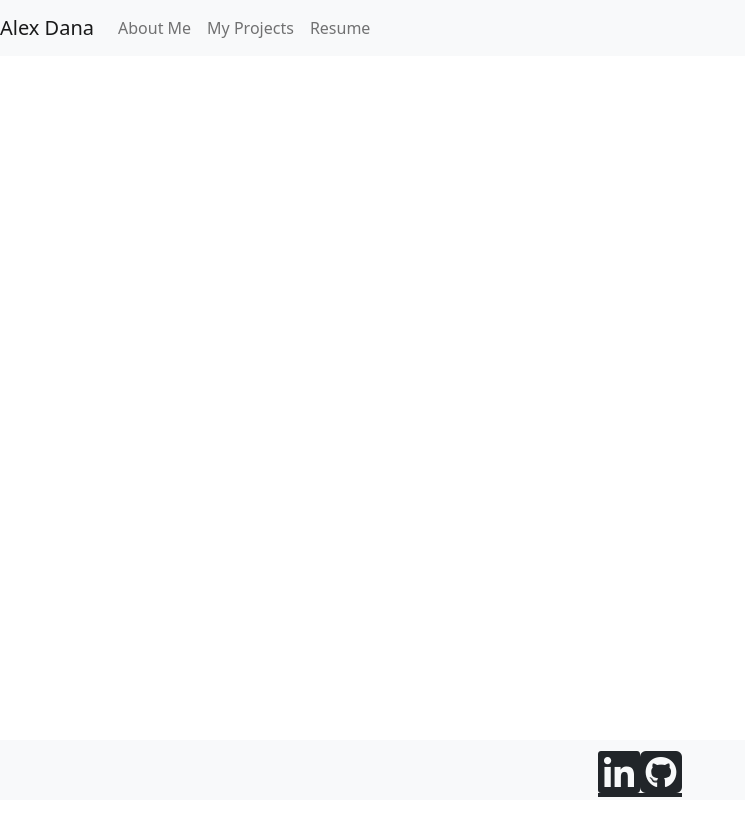
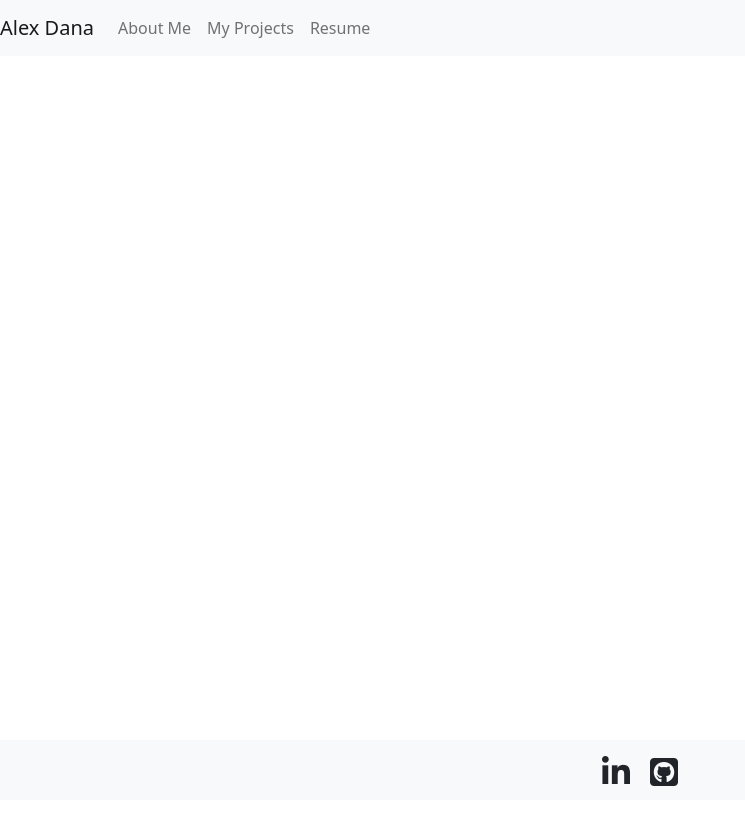
Before and after one commit to cadsdanaa/my-website, an Angular app: page / in a window 1280 px wide. Shown: the whole page, without its empty margins (0-745 px from the left). Built offline with nearby package versions, Linux system fonts and the light colour scheme.

Commit message:
Fixed the social media links and icons

```diff
--- a/src/app/footer/footer.component.html
+++ b/src/app/footer/footer.component.html
@@ -1,8 +1,12 @@
 <footer class="footer text-center bg-light">
-  <div class="container pt-2">
+  <div class="pt-2">
     <!-- Linkedin -->
-    <a class="link-dark fa fa-linkedin-square fa-3x" (click)="goToLinkedIn()"></a>
+    <a href="https://www.linkedin.com/in/alex-dana-907a74193/" target="_blank" class="link-dark" style="padding: 10px">
+      <i class="fa fa-linkedin fa-2x"></i>
+    </a>
     <!-- Github -->
-    <a class="link-dark fa fa-github-square fa-3x" (click)="goToGithub()"></a>
+    <a href="https://github.com/cadsdanaa" target="_blank" class="link-dark" style="padding: 10px">
+      <i class="fa fa-github-square fa-2x"></i>
+    </a>
   </div>
 </footer>
```
